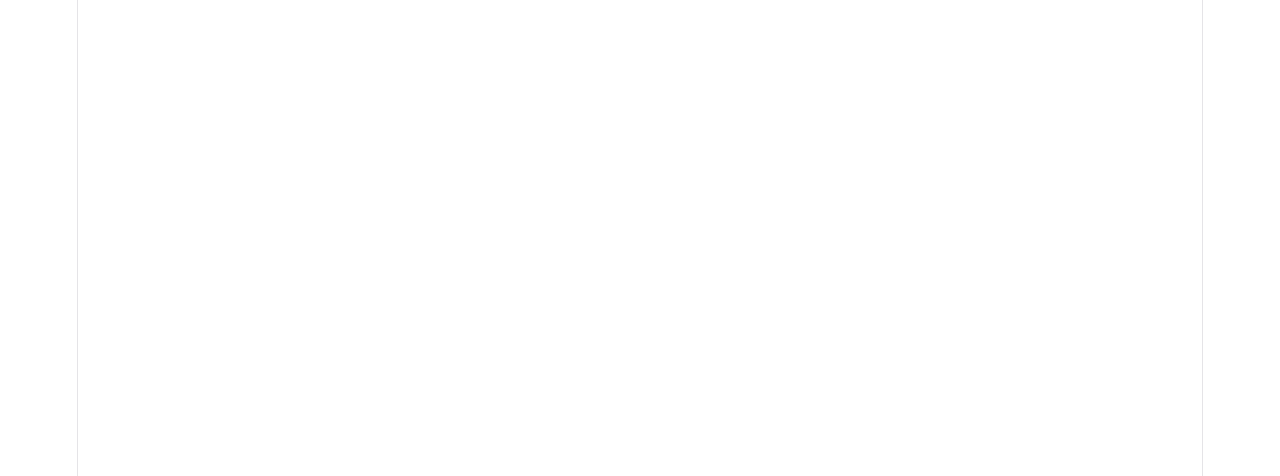
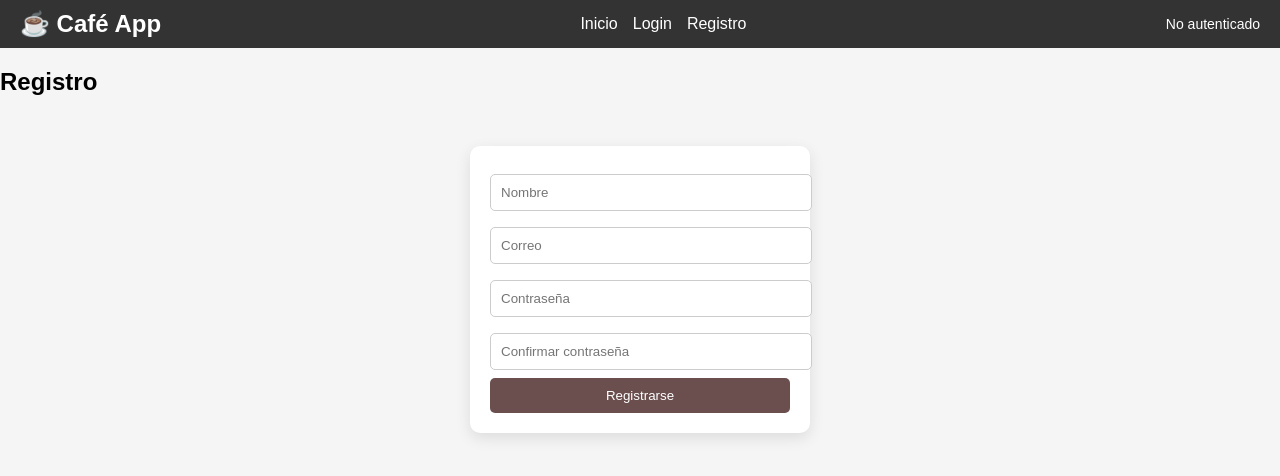
Before and after one commit to maria1625/cafe-spa, a React (Vite) app: page /register in a window 1280 px wide. Before the commit this address had no page. Shown: the top 476 px of the page. Built offline with nearby package versions, Linux system fonts and the light colour scheme.

Commit message:
feat: implementación de autenticación, navbar dinámico y rutas protegidas

```diff
--- a/package.json
+++ b/package.json
@@ -11,6 +11,7 @@
   },
   "dependencies": {
     "@hookform/resolvers": "^5.2.2",
+    "framer-motion": "^12.38.0",
     "react": "^19.2.4",
     "react-dom": "^19.2.4",
     "react-hook-form": "^7.71.2",
--- a/src/App.jsx
+++ b/src/App.jsx
@@ -1,12 +1,20 @@
 import { BrowserRouter, Routes, Route } from "react-router-dom";
+import Navbar from "./components/Navbar";
 import LoginPage from "./pages/LoginPage";
+import RegisterPage from "./pages/RegisterPage";
+import Dashboard from "./pages/Dashboard";
+import ProtectedRoute from "./components/ProtectedRoute";
 
 function App() {
   return (
     <BrowserRouter>
+     <Navbar />
       <Routes>
-        <Route path="/login" element={<LoginPage />} />
-      </Routes>
+        <Route path="/" element={<LoginPage />} />
+         <Route path="/login" element={<LoginPage />} />
+        <Route path="/register" element={<RegisterPage />} />
+        <Route path="/dashboard" element={<ProtectedRoute><Dashboard /></ProtectedRoute>} />
+       </Routes>
     </BrowserRouter>
   );
 }
--- /dev/null
+++ b/src/components/Navbar.jsx
@@ -0,0 +1,78 @@
+import { Link, useNavigate } from "react-router-dom";
+import { useAuth } from "../context/AuthContext";
+
+const Navbar = () => {
+  const { user, logout } = useAuth();
+  const navigate = useNavigate();
+
+  const handleLogout = () => {
+    logout();
+    navigate("/login");
+  };
+
+  return (
+    <nav style={styles.nav}>
+      {/* Logo */}
+      <h2 style={styles.logo}>☕ Café App</h2>
+
+      {/* Links */}
+      <div style={styles.links}>
+        <Link to="/" style={styles.link}>Inicio</Link>
+
+        {!user && (
+          <>
+            <Link to="/login" style={styles.link}>Login</Link>
+            <Link to="/register" style={styles.link}>Registro</Link>
+          </>
+        )}
+      </div>
+
+      {/* Auth Section */}
+      <div>
+        {user ? (
+          <div style={styles.userSection}>
+            <span>Hola, {user.name}</span>
+            <button onClick={handleLogout} style={styles.button}>
+              Logout
+            </button>
+          </div>
+        ) : (
+          <span style={{ fontSize: "14px" }}>No autenticado</span>
+        )}
+      </div>
+    </nav>
+  );
+};
+
+const styles = {
+  nav: {
+    display: "flex",
+    justifyContent: "space-between",
+    alignItems: "center",
+    padding: "10px 20px",
+    background: "#333",
+    color: "#fff",
+  },
+  logo: {
+    margin: 0,
+  },
+  links: {
+    display: "flex",
+    gap: "15px",
+  },
+  link: {
+    color: "#fff",
+    textDecoration: "none",
+  },
+  userSection: {
+    display: "flex",
+    alignItems: "center",
+    gap: "10px",
+  },
+  button: {
+    padding: "5px 10px",
+    cursor: "pointer",
+  },
+};
+
+export default Navbar;
--- /dev/null
+++ b/src/components/ProtectedRoute.jsx
@@ -0,0 +1,14 @@
+import { Navigate } from "react-router-dom";
+import { useAuth } from "../context/AuthContext";
+
+const ProtectedRoute = ({ children }) => {
+  const { user } = useAuth();
+
+  if (!user) {
+    return <Navigate to="/login" />;
+  }
+
+  return children;
+};
+
+export default ProtectedRoute;
--- /dev/null
+++ b/src/components/forms/RegisterForm.jsx
@@ -0,0 +1,51 @@
+import { useForm } from "react-hook-form";
+import { useAuth } from "../../context/AuthContext";
+
+const RegisterForm = () => {
+  const { register: registerUser } = useAuth();
+
+  const { register,handleSubmit,watch,formState: { errors, isSubmitting },} = useForm();
+
+  const password = watch("password");
+
+  const onSubmit = async (data) => {
+    await new Promise((res) => setTimeout(res, 1000));
+    registerUser(data);
+    alert("Registro exitoso");
+  };
+
+  return (
+    <form onSubmit={handleSubmit(onSubmit)}>
+
+      <input placeholder="Nombre" {...register("name", { required: true })} />
+      {errors.name && <p>El nombre es obligatorio</p>}
+
+      <input placeholder="Correo" {...register("email", { required: true })} />
+      {errors.email && <p>El correo es obligatorio</p>}
+
+      <input
+        type="password"
+        placeholder="Contraseña"
+        {...register("password", { required: true })}
+      />
+      {errors.password && <p>La contraseña es obligatoria</p>}
+
+      <input
+        type="password"
+        placeholder="Confirmar contraseña"
+        {...register("confirmPassword", {
+          required: true,
+          validate: (value) =>
+            value === password || "Las contraseñas no coinciden",
+        })}
+      />
+      {errors.confirmPassword && <p>{errors.confirmPassword.message}</p>}
+
+      <button type="submit" disabled={isSubmitting}>
+        {isSubmitting ? "Cargando..." : "Registrarse"}
+      </button>
+    </form>
+  );
+};
+
+export default RegisterForm;
--- a/src/index.css
+++ b/src/index.css
@@ -1,111 +1,36 @@
-:root {
-  --text: #6b6375;
-  --text-h: #08060d;
-  --bg: #fff;
-  --border: #e5e4e7;
-  --code-bg: #f4f3ec;
-  --accent: #aa3bff;
-  --accent-bg: rgba(170, 59, 255, 0.1);
-  --accent-border: rgba(170, 59, 255, 0.5);
-  --social-bg: rgba(244, 243, 236, 0.5);
-  --shadow:
-    rgba(0, 0, 0, 0.1) 0 10px 15px -3px, rgba(0, 0, 0, 0.05) 0 4px 6px -2px;
-
-  --sans: system-ui, 'Segoe UI', Roboto, sans-serif;
-  --heading: system-ui, 'Segoe UI', Roboto, sans-serif;
-  --mono: ui-monospace, Consolas, monospace;
-
-  font: 18px/145% var(--sans);
-  letter-spacing: 0.18px;
-  color-scheme: light dark;
-  color: var(--text);
-  background: var(--bg);
-  font-synthesis: none;
-  text-rendering: optimizeLegibility;
-  -webkit-font-smoothing: antialiased;
-  -moz-osx-font-smoothing: grayscale;
-
-  @media (max-width: 1024px) {
-    font-size: 16px;
-  }
+body {
+  margin: 0;
+  font-family: Arial, sans-serif;
+  background: #f5f5f5;
 }
 
-@media (prefers-color-scheme: dark) {
-  :root {
-    --text: #9ca3af;
-    --text-h: #f3f4f6;
-    --bg: #16171d;
-    --border: #2e303a;
-    --code-bg: #1f2028;
-    --accent: #c084fc;
-    --accent-bg: rgba(192, 132, 252, 0.15);
-    --accent-border: rgba(192, 132, 252, 0.5);
-    --social-bg: rgba(47, 48, 58, 0.5);
-    --shadow:
-      rgba(0, 0, 0, 0.4) 0 10px 15px -3px, rgba(0, 0, 0, 0.25) 0 4px 6px -2px;
-  }
-
-  #social .button-icon {
-    filter: invert(1) brightness(2);
-  }
+form {
+  background: white;
+  padding: 20px;
+  border-radius: 10px;
+  width: 300px;
+  margin: 50px auto;
+  box-shadow: 0 5px 15px rgba(0,0,0,0.1);
 }
 
-body {
-  margin: 0;
+input {
+  width: 100%;
+  padding: 10px;
+  margin: 8px 0;
+  border-radius: 5px;
+  border: 1px solid #ccc;
 }
 
-#root {
-  width: 1126px;
-  max-width: 100%;
-  margin: 0 auto;
-  text-align: center;
-  border-inline: 1px solid var(--border);
-  min-height: 100svh;
-  display: flex;
-  flex-direction: column;
-  box-sizing: border-box;
+button {
+  width: 100%;
+  padding: 10px;
+  background: #6b4f4f;
+  color: white;
+  border: none;
+  border-radius: 5px;
+  cursor: pointer;
 }
 
-h1,
-h2 {
-  font-family: var(--heading);
-  font-weight: 500;
-  color: var(--text-h);
+button:hover {
+  background: #5a3f3f;
 }
-
-h1 {
-  font-size: 56px;
-  letter-spacing: -1.68px;
-  margin: 32px 0;
-  @media (max-width: 1024px) {
-    font-size: 36px;
-    margin: 20px 0;
-  }
-}
-h2 {
-  font-size: 24px;
-  line-height: 118%;
-  letter-spacing: -0.24px;
-  margin: 0 0 8px;
-  @media (max-width: 1024px) {
-    font-size: 20px;
-  }
-}
-p {
-  margin: 0;
-}
-
-code,
-.counter {
-  font-family: var(--mono);
-  display: inline-flex;
-  border-radius: 4px;
-  color: var(--text-h);
-}
-
-code {
-  font-size: 15px;
-  line-height: 135%;
-  padding: 4px 8px;
-  background: var(--code-bg);
-}
--- /dev/null
+++ b/src/pages/Dashboard.jsx
@@ -0,0 +1,15 @@
+import { useAuth } from "../context/AuthContext";
+
+
+const Dashboard = () => {
+  const { user } = useAuth();
+
+   return (
+    <div>
+      <h1>Bienvenida {user?.name}</h1>
+      <p>Este es tu dashboard ☕</p>
+   </div>
+ );
+};
+
+export default Dashboard;
--- /dev/null
+++ b/src/pages/RegisterPage.jsx
@@ -0,0 +1,14 @@
+import RegisterForm from "../components/forms/RegisterForm";
+
+
+const RegisterPage = () => {
+  return (
+    <div>
+      <h2>Registro</h2>
+      <RegisterForm />
+    </div>
+
+  );
+};
+
+export default RegisterPage;
```
Also changed, not shown: src/App.css (deleted, +0 -184 lines), 1 other file (tests, documents, lock files or other folders).
